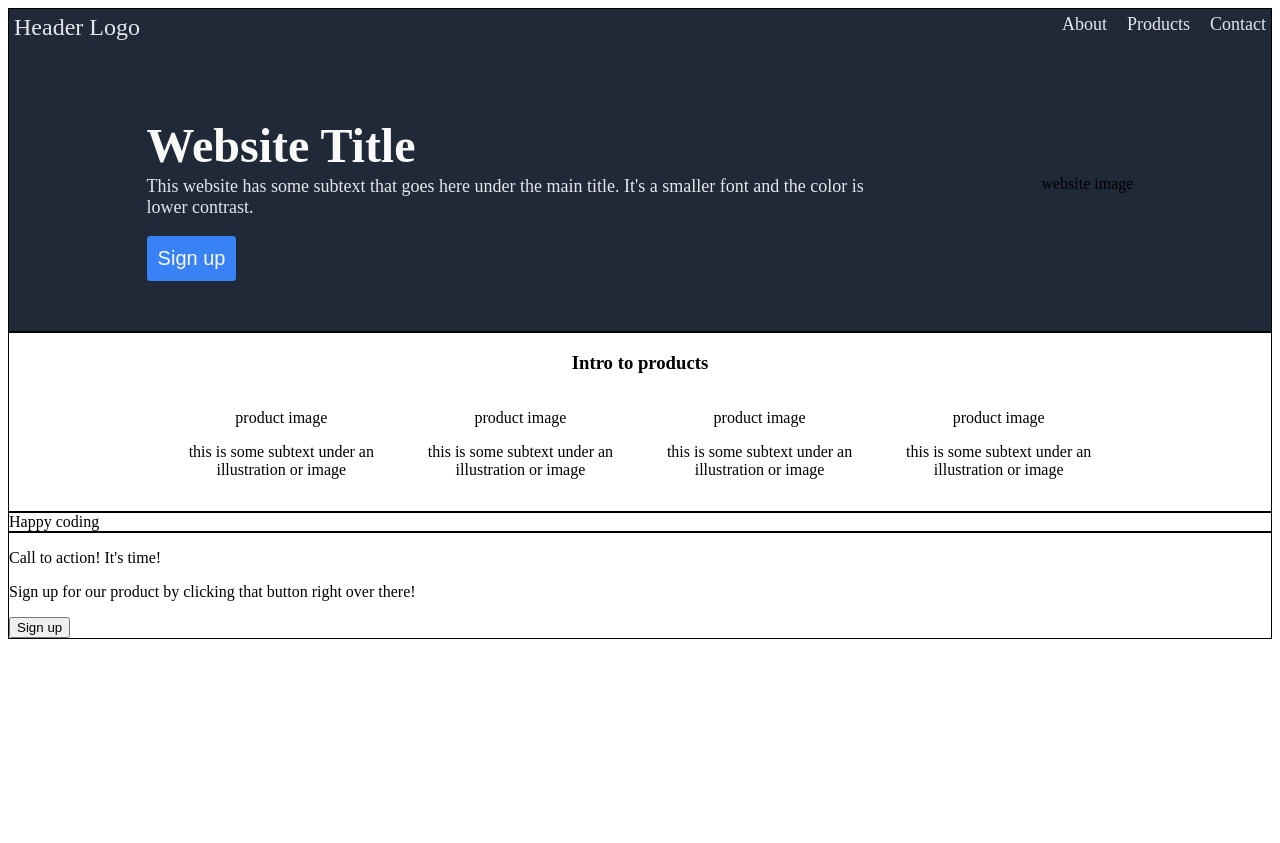
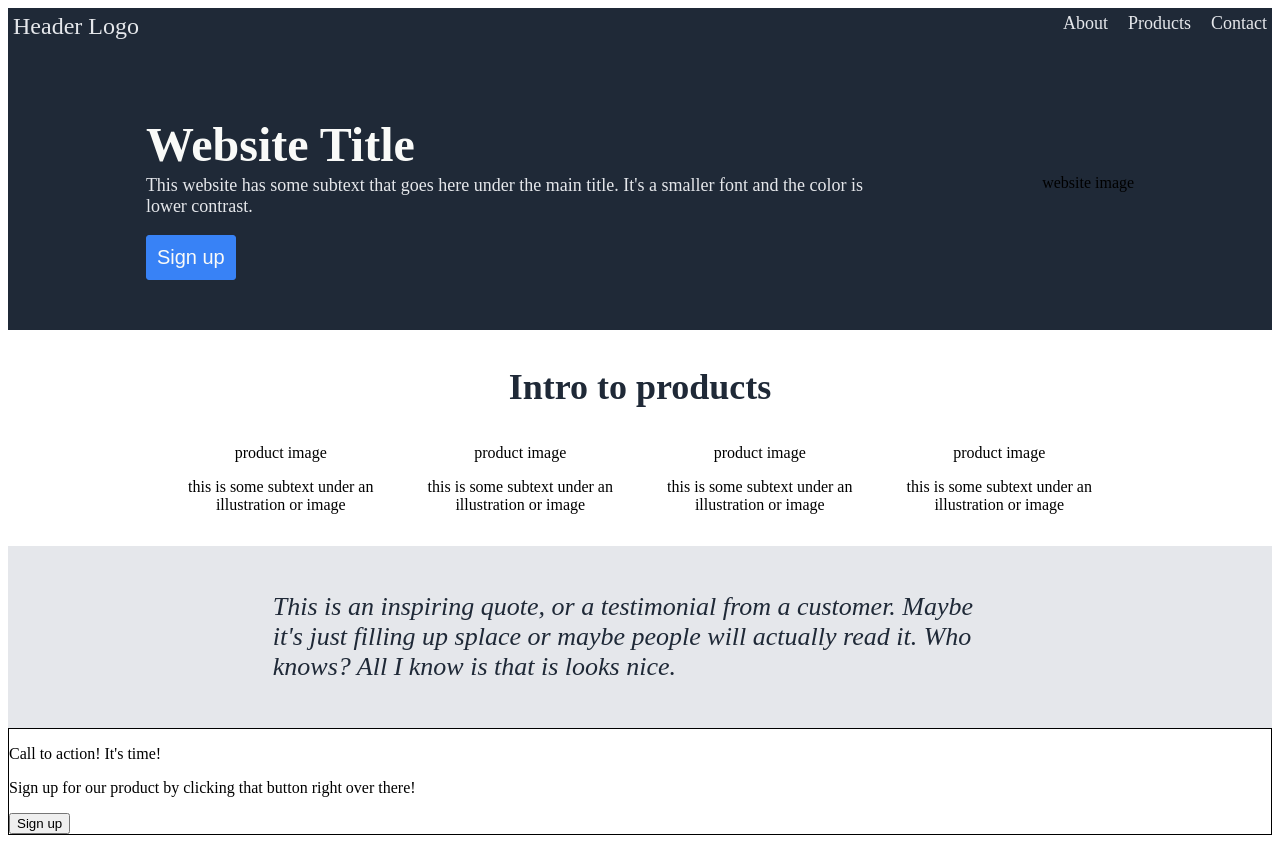
Before and after one commit to ChyenneW/Odin_landing-project, a plain HTML site: page index.html in a window 1280 px wide. Before the commit the page ends 800 px from the top, so only its background shows below. Drawn offline with Linux system fonts and the light colour scheme.

Commit message:
Add CSS to form the quote section

```diff
--- a/index.css
+++ b/index.css
@@ -1,25 +1,20 @@
 .homepage-hero {
-  border: 1px solid black;
   background-color: #1f2937;
   padding-bottom: 50px;
 }
-
 .navigation {
   display: flex;
   justify-content: space-between;
 }
-
 .navigation a {
   text-decoration: none;
   color: #e5e7eb;
   padding: 5px;
 }
-
 .logo {
   font-size: 24px;
   color: #f9faf8;
 }
-
 .navigation-links {
   display: flex;
   justify-content: space-evenly;
@@ -57,8 +52,13 @@
 }
 
 .products-section {
-  border: 1px solid black;
   text-align: center;
+}
+.products-section h3 {
+  color: #1f2937;
+  font-size: 36px;
+  font-weight: bolder;
+  margin-bottom: 20px;
 }
 .products-section .products-list {
   display: flex;
@@ -76,7 +76,19 @@
 }
 
 .reviews-section {
-  border: 1px solid black;
+  color: #1f2937;
+  background-color: #e5e7eb;
+  font-size: 26px;
+  font-weight: lighter;
+  font-style: italic;
+  text-align: left;
+  display: flex;
+  justify-content: center;
+  align-items: center;
+  padding: 20px;
+}
+.reviews-section p {
+  max-width: 60%;
 }
 
 .footer {
--- a/index.html
+++ b/index.html
@@ -52,7 +52,13 @@
         </ul>
       </div>
     </div>
-    <div class="reviews-section">Happy coding</div>
+    <div class="reviews-section">
+      <p>
+        This is an inspiring quote, or a testimonial from a customer. Maybe it's
+        just filling up splace or maybe people will actually read it. Who knows?
+        All I know is that is looks nice.
+      </p>
+    </div>
     <div class="footer">
       <footer>
         <div>
```
